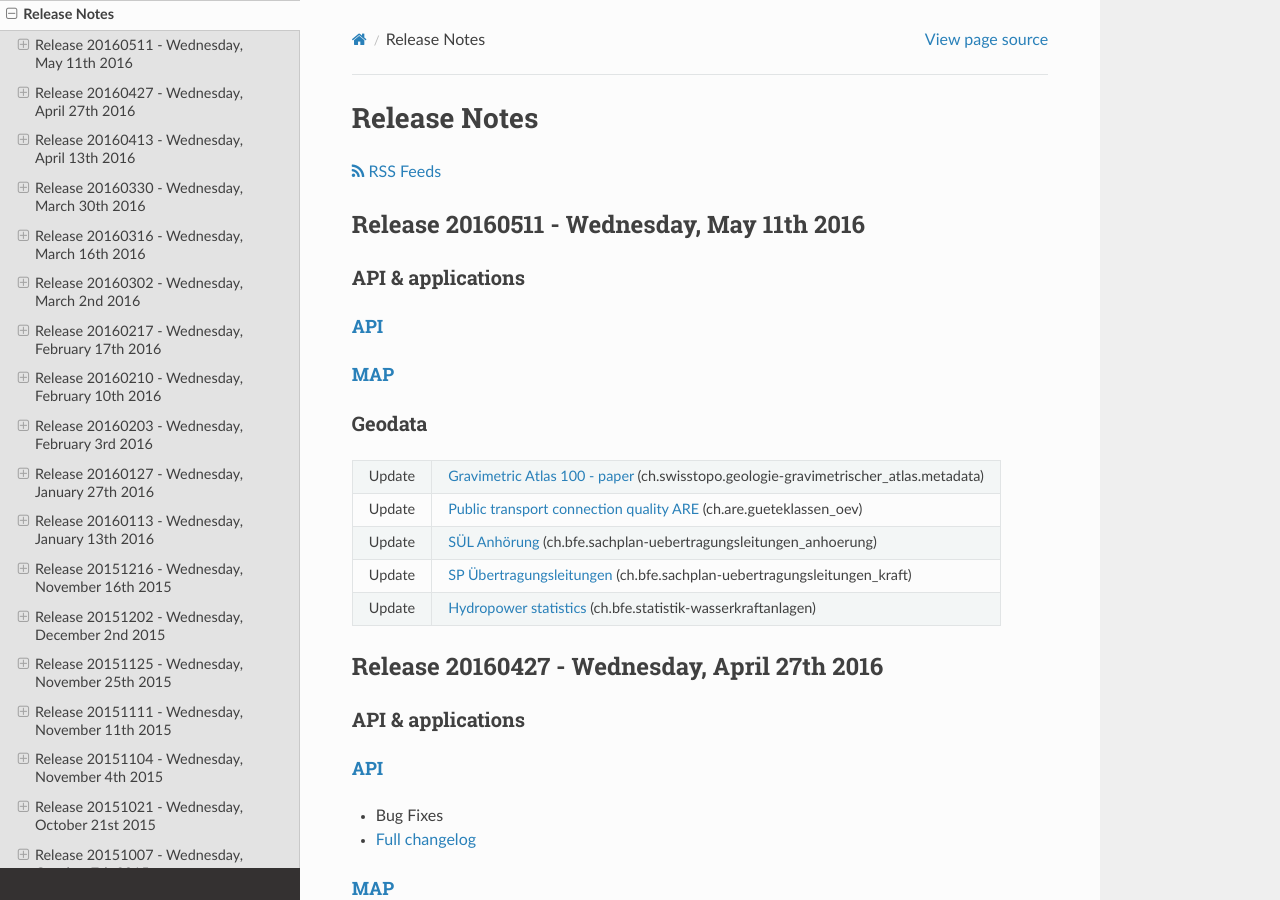
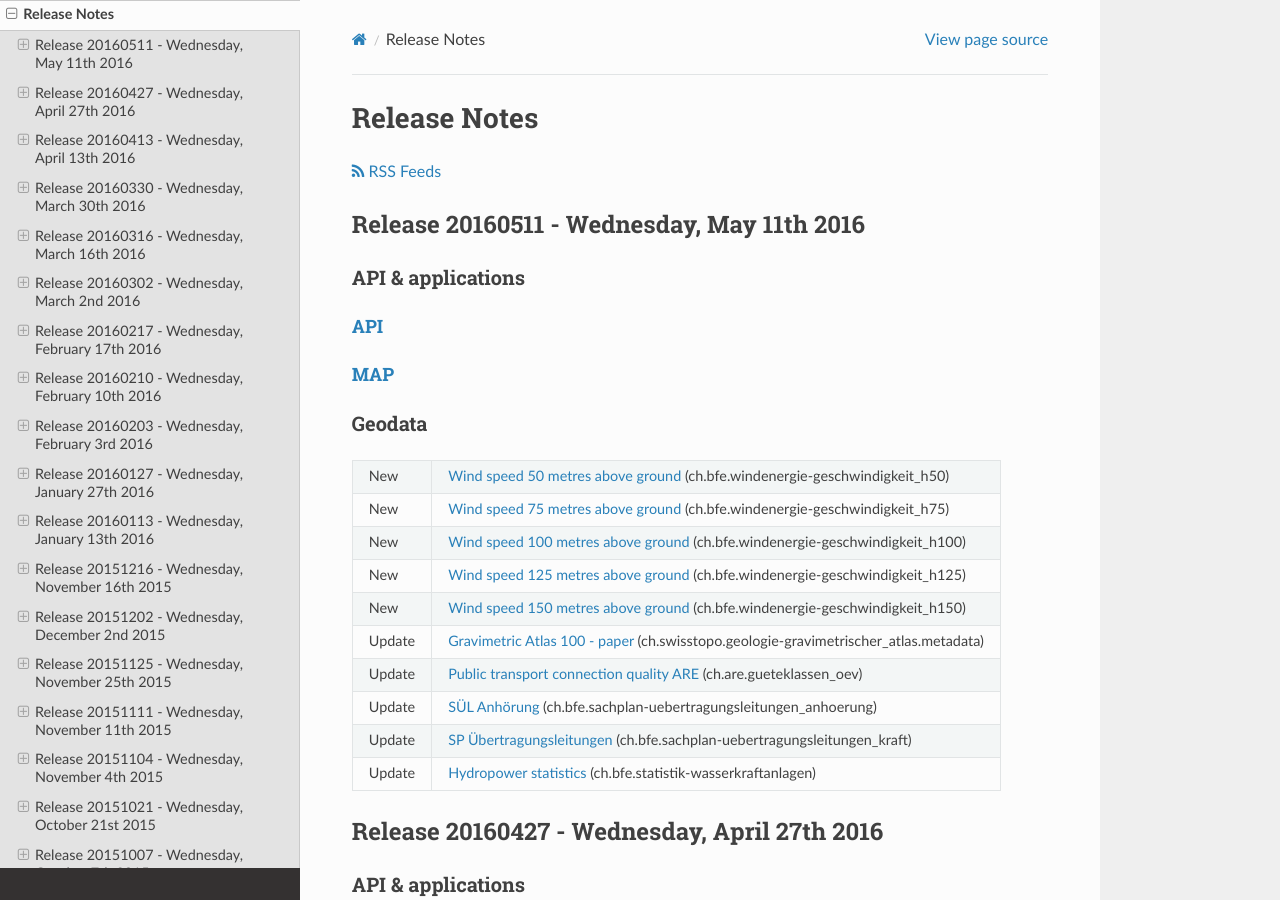
Before and after one commit to swisstopo-test/doc-chsdi3, a Sphinx documentation site: the page built from source/releasenotes/index.rst, in a window 1280 px wide and 900 px high. Built offline with Sphinx 7.4.7 and the Read the Docs theme 2.0.0, drawn with Linux system fonts in a browser that asks for light colours.

Commit message:
add windatlas layers in releasenotes

```diff
--- a/source/releasenotes/index.rst
+++ b/source/releasenotes/index.rst
@@ -33,6 +33,16 @@ API & applications
 
 Geodata
 *******
++--------+----------------------------------------------------------------------------------------------------------------------------------------------------------------------------+
+| New    | `Wind speed 50 metres above ground <//map.geo.admin.ch/?layers=ch.bfe.windenergie-geschwindigkeit_h50>`__ (ch.bfe.windenergie-geschwindigkeit_h50)                         |
++--------+----------------------------------------------------------------------------------------------------------------------------------------------------------------------------+
+| New    | `Wind speed 75 metres above ground <//map.geo.admin.ch/?layers=ch.bfe.windenergie-geschwindigkeit_h75>`__ (ch.bfe.windenergie-geschwindigkeit_h75)                         |
++--------+----------------------------------------------------------------------------------------------------------------------------------------------------------------------------+
+| New    | `Wind speed 100 metres above ground <//map.geo.admin.ch/?layers=ch.bfe.windenergie-geschwindigkeit_h100>`__ (ch.bfe.windenergie-geschwindigkeit_h100)                      |
++--------+----------------------------------------------------------------------------------------------------------------------------------------------------------------------------+
+| New    | `Wind speed 125 metres above ground <//map.geo.admin.ch/?layers=ch.bfe.windenergie-geschwindigkeit_h125>`__ (ch.bfe.windenergie-geschwindigkeit_h125)                      |
++--------+----------------------------------------------------------------------------------------------------------------------------------------------------------------------------+
+| New    | `Wind speed 150 metres above ground <//map.geo.admin.ch/?layers=ch.bfe.windenergie-geschwindigkeit_h150>`__ (ch.bfe.windenergie-geschwindigkeit_h150)                      |
 +--------+----------------------------------------------------------------------------------------------------------------------------------------------------------------------------+
 | Update | `Gravimetric Atlas 100 - paper <//map.geo.admin.ch/?layers=ch.swisstopo.geologie-gravimetrischer_atlas.metadata>`__ (ch.swisstopo.geologie-gravimetrischer_atlas.metadata) |
 +--------+----------------------------------------------------------------------------------------------------------------------------------------------------------------------------+
@@ -44,6 +54,10 @@ Geodata
 +--------+----------------------------------------------------------------------------------------------------------------------------------------------------------------------------+
 | Update | `Hydropower statistics <//map.geo.admin.ch/?layers=ch.bfe.statistik-wasserkraftanlagen>`__ (ch.bfe.statistik-wasserkraftanlagen)                                           |
 +--------+----------------------------------------------------------------------------------------------------------------------------------------------------------------------------+
+
+
+
+
 
 .. _releasenotes_20160427:
 
```
